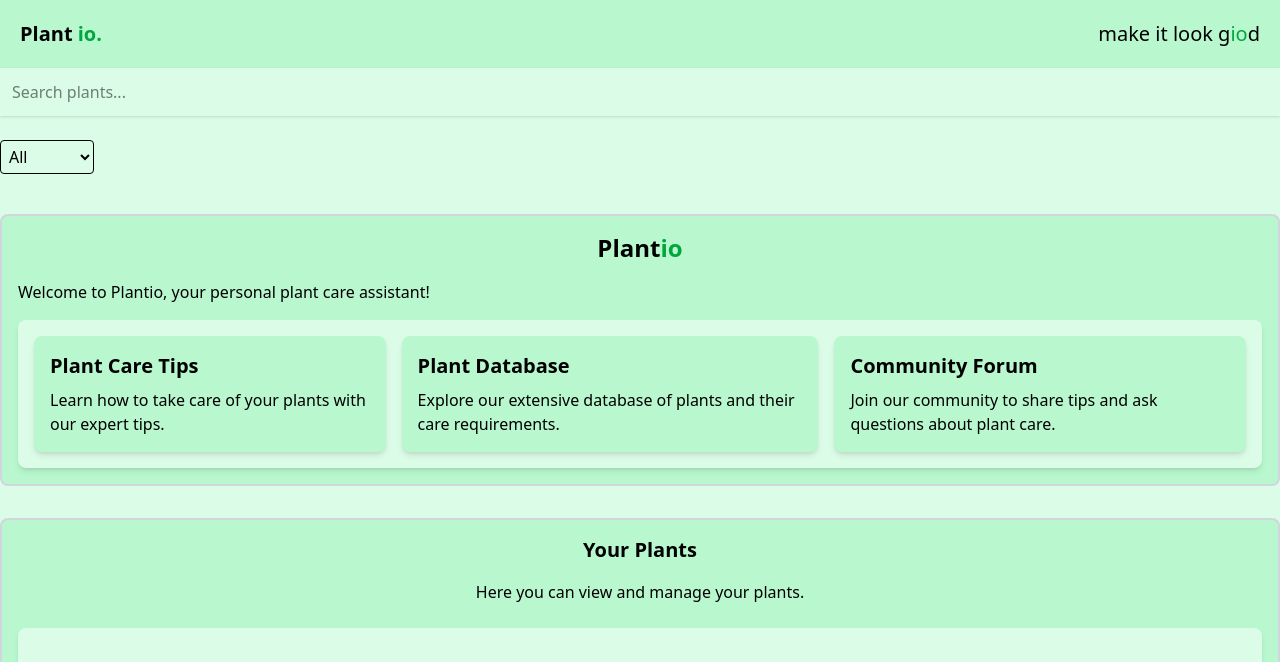
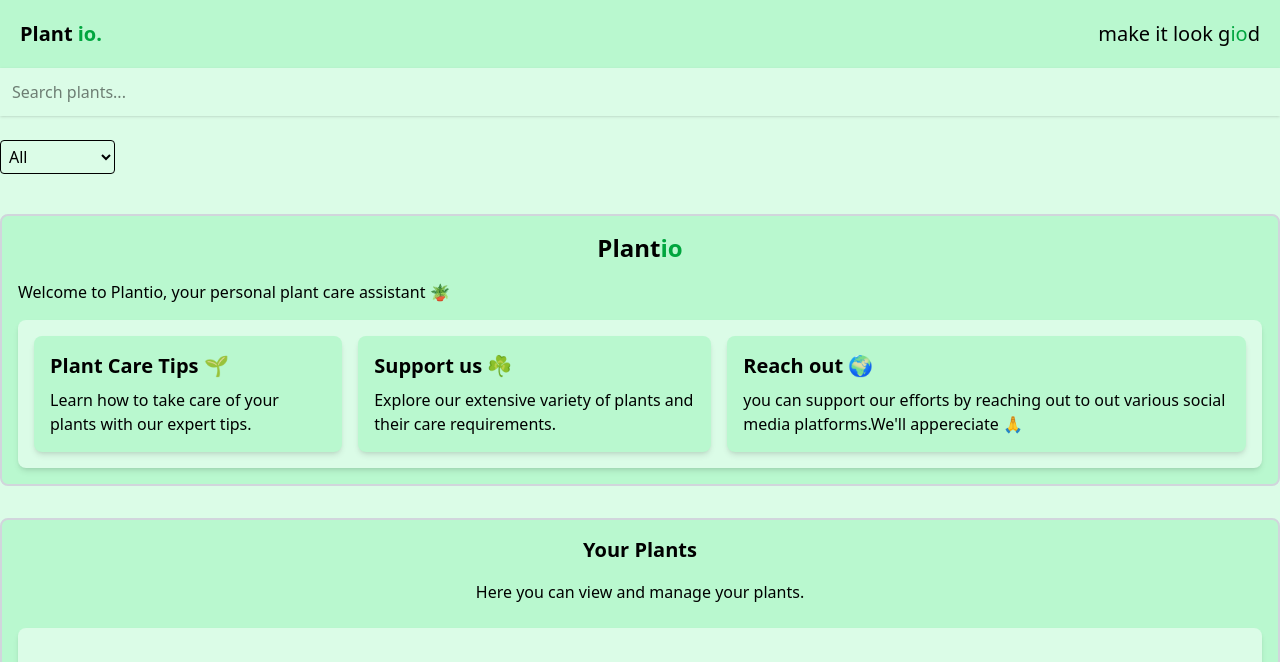
Before and after one commit to Bett-debug/Plantio-phase-1-project, a plain HTML site: page index.html in a window 1280 px wide. Shown: the top 662 px of the page. Drawn offline with nearby package versions, Linux system fonts and the light colour scheme.

Commit message:
renamed html file

```diff
--- a/plantio.html
+++ b/index.html
@@ -16,38 +16,38 @@
                   <!-- search bar -->
      <div class="mb-6 bg-green-100 flex"><input type="text" id="searchInput" placeholder="Search plants..." class="w-full  p-3 shadow-sm" /></div>
 
-     <!-- //filtreing plants by type -->
+     <!-- filtreing plants by type -->
 
    <select id="typeFilter" class="mb-6 bg-green-100 border rounded p-1 font-medium ">
   <option value="">All</option>
-  <option value="Indoor">Indoor</option>
-  <option value="Outdoor">Outdoor</option>
+  <option value="Indoor">Indoor 𖠿</option>
+  <option value="Outdoor">Outdoor ⾕</option>
 </select>
 
 
 
-        <!-- body  -->
+                        <!-- intro  -->
   <div class="container  mx-auto p-4 border-gray-300 border-2 rounded-lg mt-4 bg-green-200">
         <h1 class="text-2xl font-bold mb-4 text-center">Plant<span class="text-green-600">io</span> </h1>
-        <p class="mb-4">Welcome to Plantio, your personal plant care assistant!</p>
+        <p class="mb-4">Welcome to Plantio, your personal plant care assistant 🪴</p>
 
         <div class="flex gap-4 bg-green-100 p-4 rounded-lg shadow-md">
             <div class="bg-green-200 p-4 rounded-lg shadow-md">
-                <h2 class="text-xl font-semibold mb-2">Plant Care Tips</h2>
+                <h2 class="text-xl font-semibold mb-2">Plant Care Tips 🌱</h2>
                 <p>Learn how to take care of your plants with our expert tips.</p>
             </div>
             <div class="bg-green-200 p-4 rounded-lg shadow-md">
-                <h2 class="text-xl font-semibold mb-2">Plant Database</h2>
-                <p>Explore our extensive database of plants and their care requirements.</p>
+                <h2 class="text-xl font-semibold mb-2">Support us ☘️</h2>
+                <p>Explore our extensive variety of plants and their care requirements.</p>
             </div>
             <div class="bg-green-200 p-4 rounded-lg shadow-md">
-                <h2 class="text-xl font-semibold mb-2">Community Forum</h2>
-                <p>Join our community to share tips and ask questions about plant care.</p>
+                <h2 class="text-xl font-semibold mb-2">Reach out 🌍</h2>
+                <p>you can support our efforts by reaching out to out various social media platforms.We'll appereciate 🙏</p>
             </div>
         </div>
 
   </div>
-  <!-- display     -->
+                    <!-- display     -->
    <div class="container flex flex-col items-center justify-center mx-auto mt-8 p-4 border-gray-300 border-2 rounded-lg bg-green-200">
      <h2 class="text-xl font-semibold mb-4">Your Plants</h2>
         <p class="mb-4">Here you can view and manage your plants.</p>
--- a/src/plantio.js
+++ b/src/plantio.js
@@ -44,7 +44,8 @@ document.addEventListener("DOMContentLoaded", () => {
       searchInput.addEventListener("input", () => {
         const input = searchInput.value.toLowerCase();
         const suggestions = plantNames.filter(name => name.includes(input));
-        console.log("Suggestions:", suggestions);
+        console.log(suggestions);
+
       });
     })
     .catch(err => console.error("Failed to fetch plant data:", err));
```
